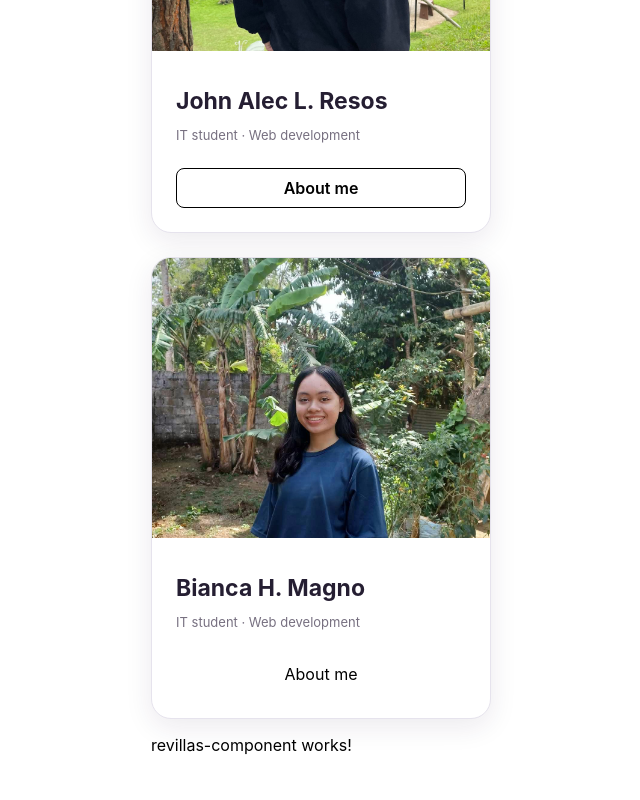
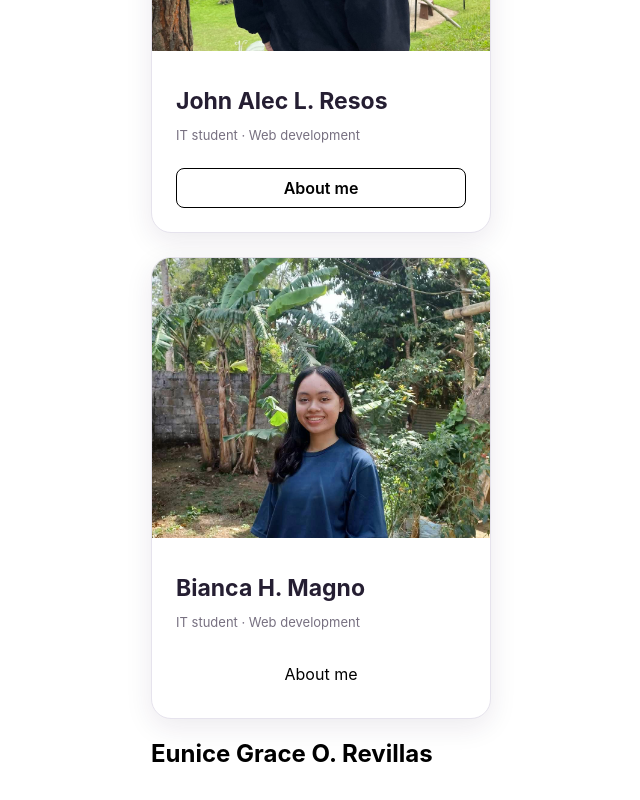
Before and after one commit to Resos-JohnAlec/S-ITWB415-EA3-ALTF4, an Angular app in the folder altf4/: page / in a window 1280 px wide. Shown: the part 414-1214 px from the top of the page, without its empty margins (319-959 px from the left). Built offline with nearby package versions, Linux system fonts and the light colour scheme.

Commit message:
feat2 Revillas: Step 2

```diff
--- a/altf4/src/app/revillas-component/revillas-component.html
+++ b/altf4/src/app/revillas-component/revillas-component.html
@@ -1 +1 @@
-<p>revillas-component works!</p>
+<h2>{{ fullname }}</h2>
--- a/altf4/src/app/revillas-component/revillas-component.ts
+++ b/altf4/src/app/revillas-component/revillas-component.ts
@@ -6,4 +6,6 @@ import { Component } from '@angular/core';
   templateUrl: './revillas-component.html',
   styleUrl: './revillas-component.scss',
 })
-export class RevillasComponent {}
+export class RevillasComponent {
+  fullname = 'Eunice Grace O. Revillas';
+}
```
